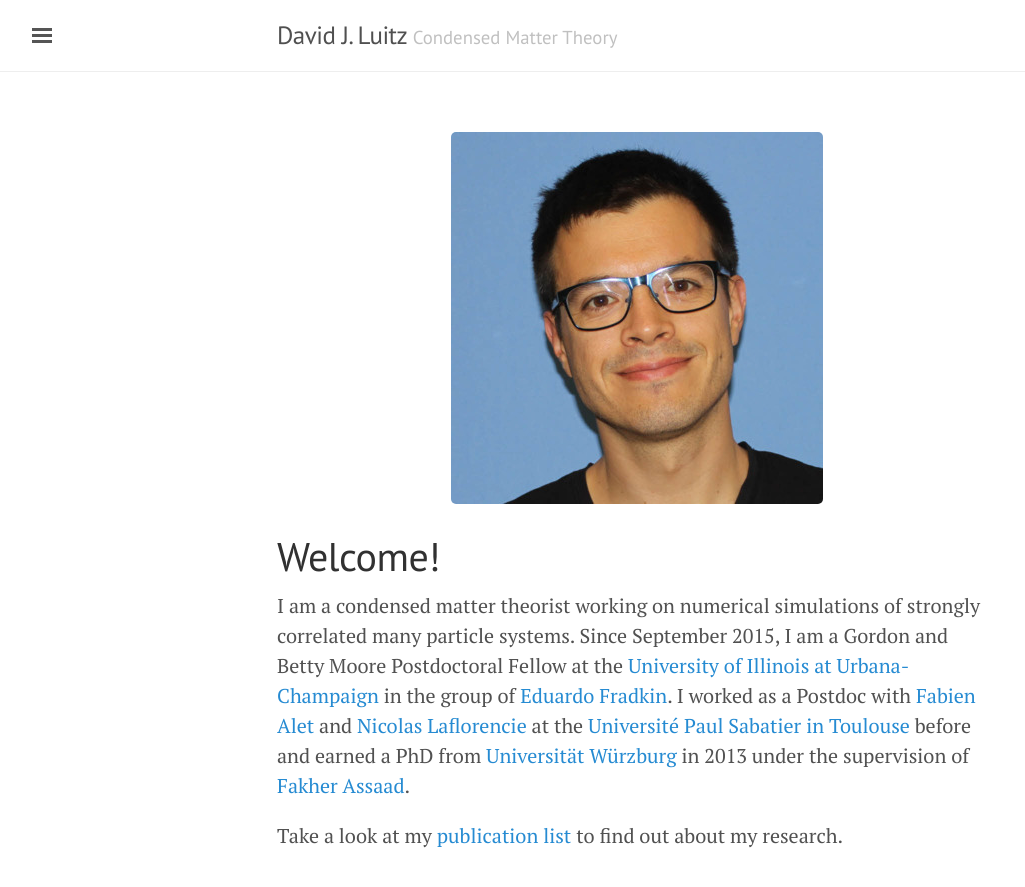
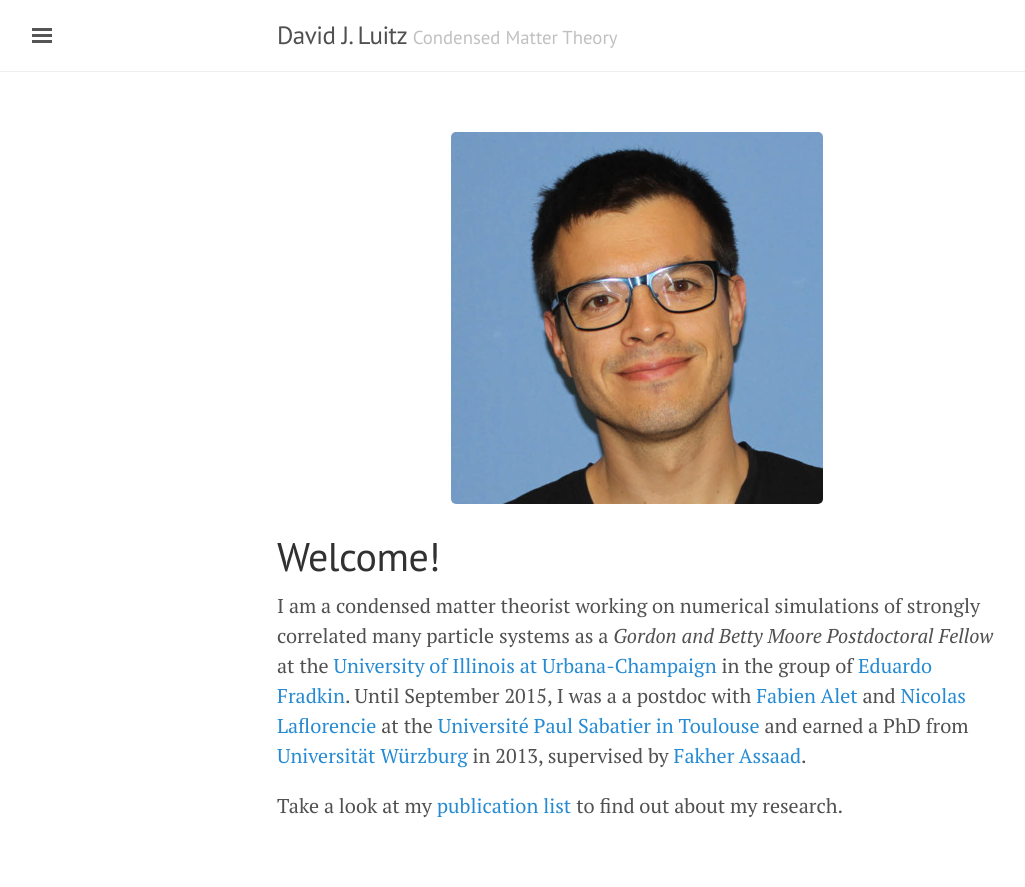
Before and after one commit to dluitz/dluitz.github.io, a Jekyll site: the page built from index.md, in a window 1280 px wide. Shown: the top 887 px of the page, without its empty margins (3-1028 px from the left). Built offline with Jekyll 4.4.1, drawn with Linux system fonts in a browser that asks for light colours.

Commit message:
[website] index.md update

```diff
--- a/index.md
+++ b/index.md
@@ -9,15 +9,14 @@ Welcome!
 =====================
 
 I am a condensed matter theorist working on numerical simulations of strongly
-correlated many particle systems.  Since September 2015, I am a Gordon and
-Betty Moore Postdoctoral Fellow at the [University of Illinois at
-Urbana-Champaign](http://icmt.illinois.edu) in the group of [Eduardo
-Fradkin](https://physics.illinois.edu/people/profile.asp?efradkin). I worked as
-a Postdoc with [Fabien Alet](http://www.lpt.ups-tlse.fr/spip.php?article20&lang=fr) and
+correlated many particle systems as a *Gordon and Betty Moore Postdoctoral Fellow* at the
+[University of Illinois at Urbana-Champaign](http://icmt.illinois.edu) in the group of
+[Eduardo Fradkin](https://physics.illinois.edu/people/profile.asp?efradkin). Until September 2015, I was a
+a postdoc with [Fabien Alet](http://www.lpt.ups-tlse.fr/spip.php?article20&lang=fr) and
 [Nicolas Laflorencie](http://www.lpt.ups-tlse.fr/spip.php?article53&lang=fr) at the
-[Université Paul Sabatier in Toulouse](http://www.irsamc.ups-tlse.fr) before and earned a PhD
-from [Universität Würzburg](http://physik.uni-wuerzburg.de) in 2013 under the
-supervision of [Fakher Assaad](http://www.physik.uni-wuerzburg.de/~assaad/).
+[Université Paul Sabatier in Toulouse](http://www.irsamc.ups-tlse.fr) and earned a PhD
+from [Universität Würzburg](http://physik.uni-wuerzburg.de) in 2013,
+supervised by [Fakher Assaad](http://www.physik.uni-wuerzburg.de/~assaad/).
 
 
 Take a look at my [publication list](/publications) to find out about my research.
```
Also changed, not shown: publications.md (+2 -2 lines).
